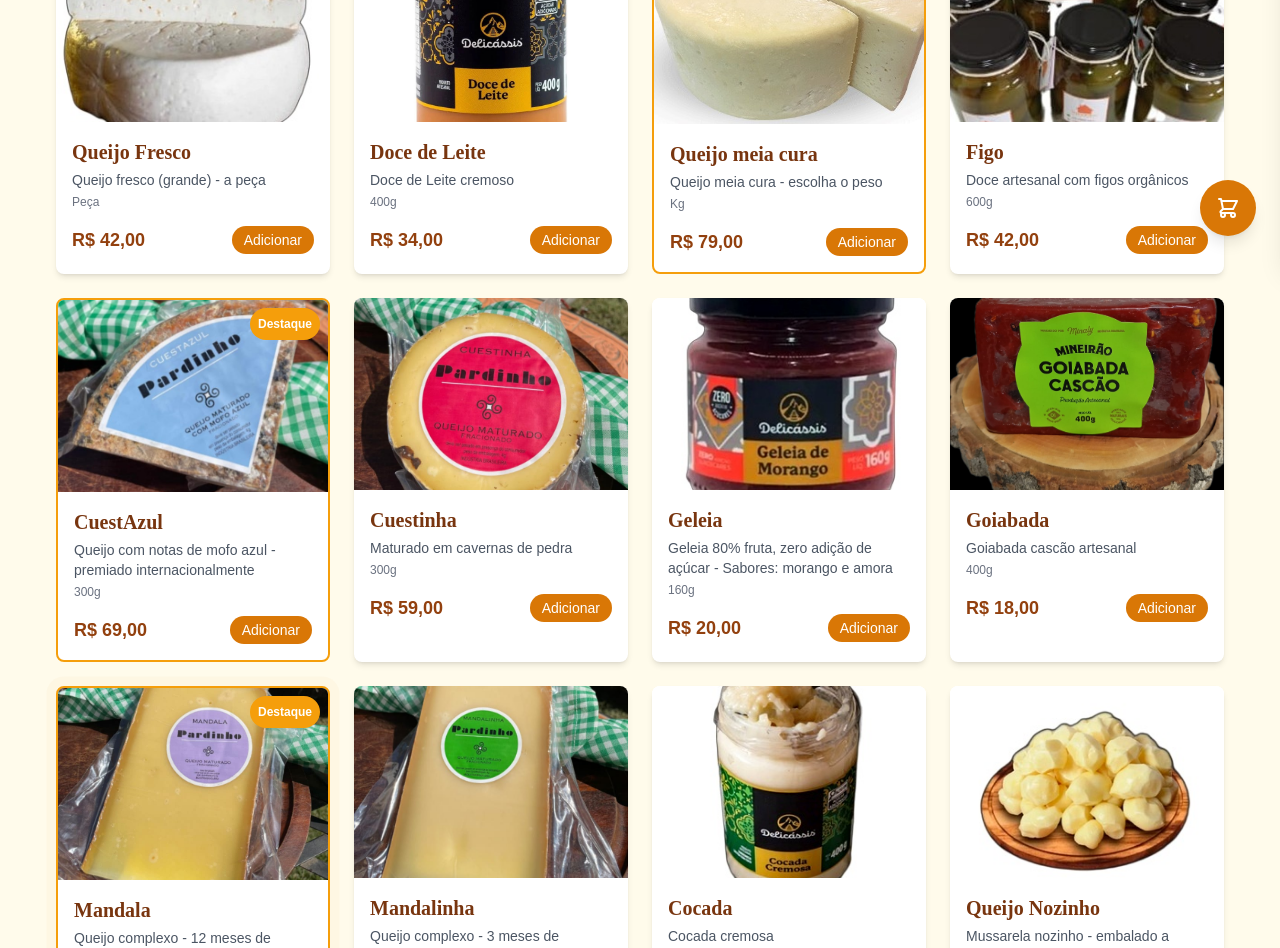
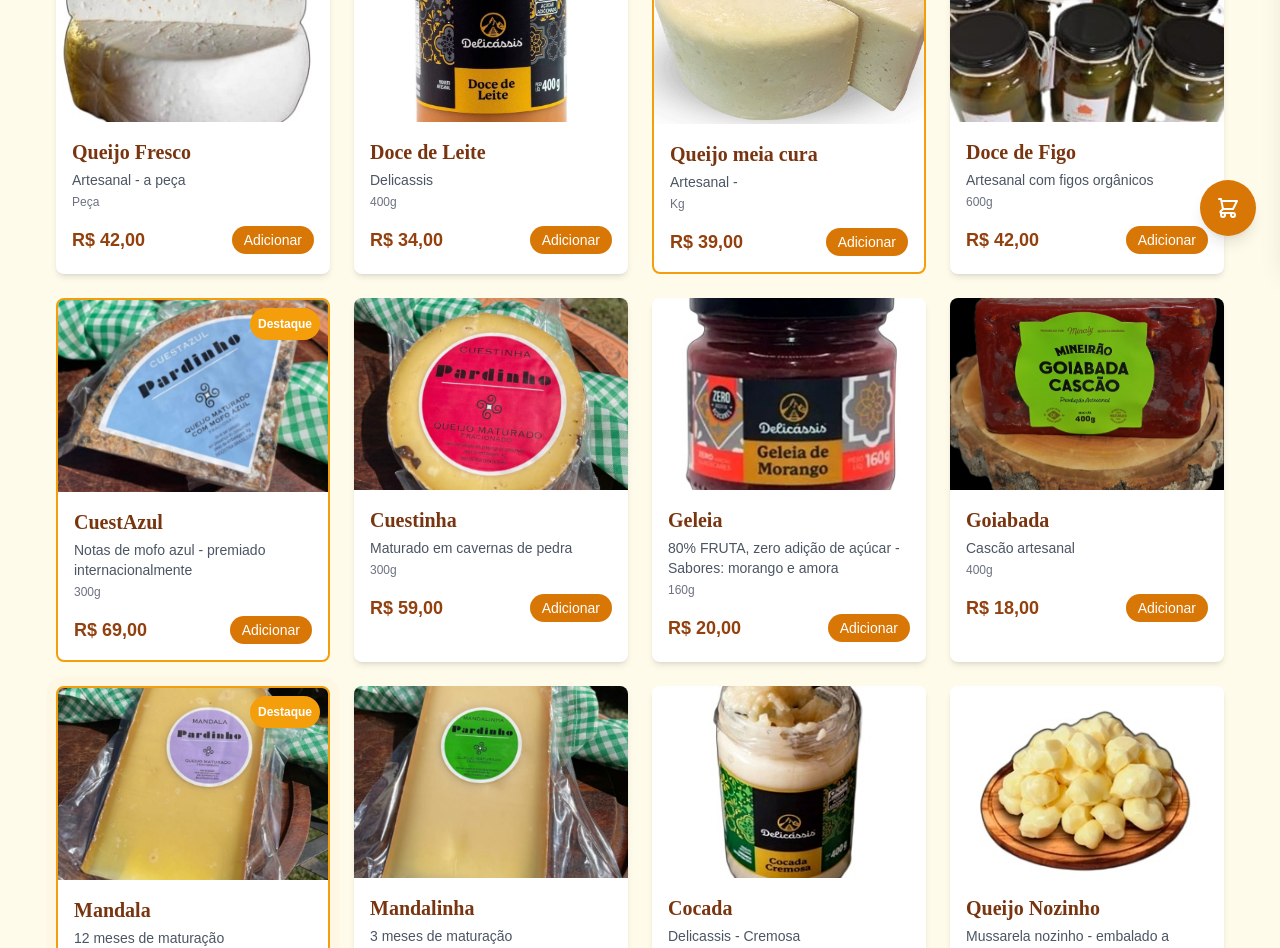
Before and after one commit to vumex/cardapiomonara, a React app: page / in a window 1280 px wide. Shown: the part 540-1488 px from the top of the page. Built offline with nearby package versions, Linux system fonts and the light colour scheme; the HTML template or start-up script is replaced by a standard one.

Commit message:
Update produtos.ts

```diff
--- a/src/data/produtos.ts
+++ b/src/data/produtos.ts
@@ -23,7 +23,7 @@
     nome: "Queijo Fresco",
     preco: 42,
     categoria: "Queijos",
-    descricao: "Queijo fresco (grande) - a peça",
+    descricao: "Artesanal - a peça",
     imagem: imagePaths.queijoFresco,
     peso: "Peça"
   },
@@ -32,26 +32,26 @@
     nome: "Doce de Leite",
     preco: 34,
     categoria: "Doces",
-    descricao: "Doce de Leite cremoso",
+    descricao: "Delicassis",
     imagem: imagePaths.doceLeite,
     peso: "400g"
   },
   {
     id: 11,
     nome: "Queijo meia cura",
-    preco: 79,
+    preco: 39,
     categoria: "Queijos",
-    descricao: "Queijo meia cura - escolha o peso",
+    descricao: "Artesanal - ",
     imagem: imagePaths.queijoMeiaCura,
     destaque: true,
     peso: "Kg"
   },
   {
     id: 5,
-    nome: "Figo",
+    nome: "Doce de Figo",
     preco: 42,
     categoria: "Doces",
-    descricao: "Doce artesanal com figos orgânicos",
+    descricao: "Artesanal com figos orgânicos",
     imagem: imagePaths.figo,
     peso: "600g"
   },
@@ -60,7 +60,7 @@
     nome: "CuestAzul",
     preco: 69,
     categoria: "Queijos",
-    descricao: "Queijo com notas de mofo azul - premiado internacionalmente",
+    descricao: "Notas de mofo azul - premiado internacionalmente",
     imagem: imagePaths.cuestAzul,
     destaque: true,
     peso: "300g"
@@ -79,7 +79,7 @@
     nome: "Geleia",
     preco: 20,
     categoria: "Doces",
-    descricao: "Geleia 80% fruta, zero adição de açúcar - Sabores: morango e amora",
+    descricao: "80% FRUTA, zero adição de açúcar - Sabores: morango e amora",
     imagem: imagePaths.geleia,
     peso: "160g"
   },
@@ -88,7 +88,7 @@
     nome: "Goiabada",
     preco: 18,
     categoria: "Doces",
-    descricao: "Goiabada cascão artesanal",
+    descricao: "Cascão artesanal",
     imagem: imagePaths.goiabada,
     peso: "400g"
   },
@@ -97,7 +97,7 @@
     nome: "Mandala",
     preco: 69,
     categoria: "Queijos",
-    descricao: "Queijo complexo - 12 meses de maturação",
+    descricao: "12 meses de maturação",
     imagem: imagePaths.mandala,
     destaque: true,
     peso: "300g"
@@ -107,7 +107,7 @@
     nome: "Mandalinha",
     preco: 59,
     categoria: "Queijos",
-    descricao: "Queijo complexo - 3 meses de maturação",
+    descricao: "3 meses de maturação",
     imagem: imagePaths.mandalinha,
     peso: "300g"
   },
@@ -116,7 +116,7 @@
     nome: "Cocada",
     preco: 35,
     categoria: "Doces",
-    descricao: "Cocada cremosa",
+    descricao: "Delicassis - Cremosa",
     imagem: imagePaths.cocada,
     peso: "400g"
   },
```
